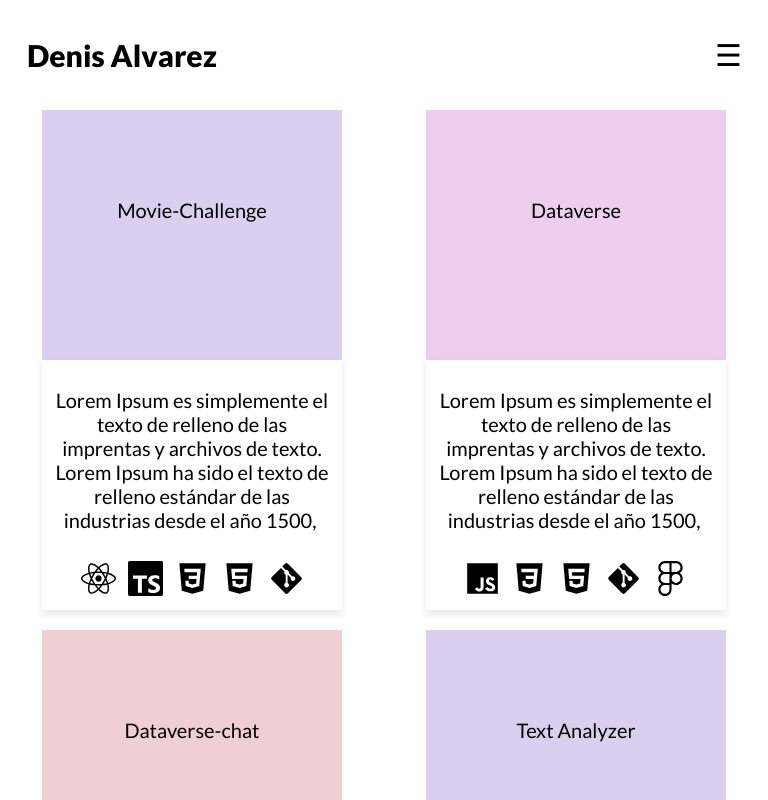
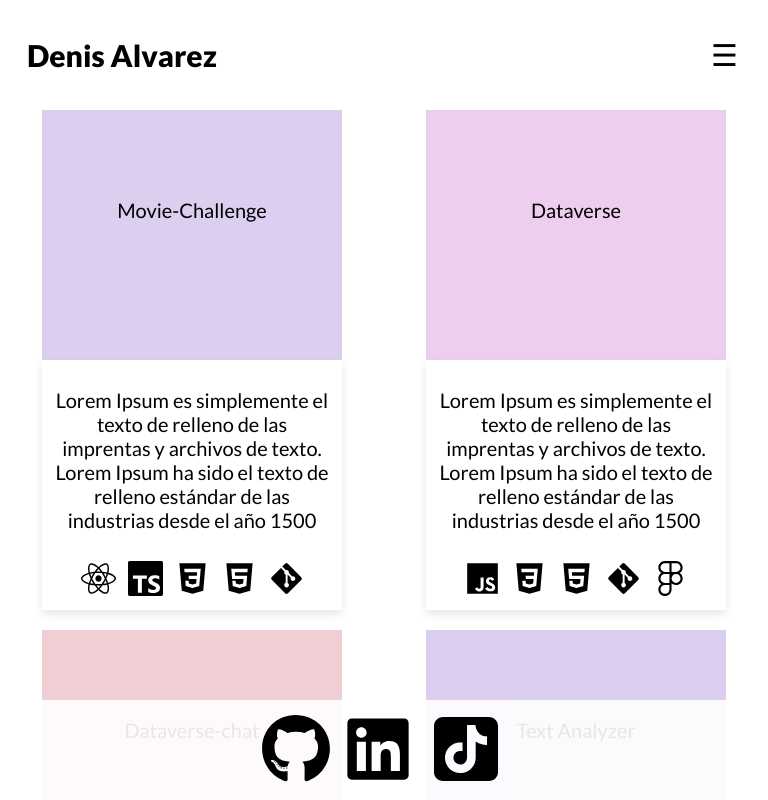
Before and after one commit to Deniisolo/denisolo, a React (Create React App) app: page /portfolio in a window 768 px wide. Shown: the top 800 px of the page. Built offline with nearby package versions, Linux system fonts and the light colour scheme.

Commit message:
fix( style): add fix at send button, contacme and aboutme

```diff
--- a/src/components/atoms/Navbarbutton.css
+++ b/src/components/atoms/Navbarbutton.css
@@ -17,3 +17,9 @@
     font-size: 20px;
   }
 }
+
+@media (min-width: 600px) and (max-width: 1024px) {
+  .Navbarbutton {
+    font-size: 20px;
+  }
+}
--- a/src/components/atoms/Sendbutton.css
+++ b/src/components/atoms/Sendbutton.css
@@ -1,6 +1,7 @@
 .sendButton {
   background-color: #bb99f2;
   color: #ffffff;
+  padding: 0%;
   border: none;
   height: 50px;
   width: 110px;
--- a/src/components/atoms/showCvButton.css
+++ b/src/components/atoms/showCvButton.css
@@ -8,6 +8,8 @@
   border-radius: 20px;
   padding: 10px;
   color: black;
+  height: 50px;
+  margin-top: 50px;
 }
 .cvButton:hover {
   box-shadow: 0 4px 8px rgba(0, 0, 0, 0.2);
--- a/src/components/molecules/Navbar.css
+++ b/src/components/molecules/Navbar.css
@@ -58,6 +58,7 @@
     right: 20px;
     color: black;
     z-index: 1;
+    padding: 10px;
   }
 }
 @media (max-width: 1024px) {
--- a/src/components/molecules/Navbar.jsx
+++ b/src/components/molecules/Navbar.jsx
@@ -1,4 +1,4 @@
-import React, { useState } from "react";
+import React, { useState, useEffect, useRef } from "react";
 import "./Navbar.css";
 import { Logo } from "../atoms/Logo";
 import { Navbarbutton } from "../atoms/Navbarbutton";
@@ -6,13 +6,32 @@ import { useNavigate } from "react-router-dom";
 
 export function Navbar() {
   const [isOpen, setIsOpen] = useState(false);
+  const menuRef = useRef(null);
+  const navigate = useNavigate();
 
   const toggleMenu = () => {
     setIsOpen(!isOpen);
   };
-  const navigate = useNavigate();
+
+  const handleClickOutside = (event) => {
+    if (menuRef.current && !menuRef.current.contains(event.target)) {
+      setIsOpen(false);
+    }
+  };
+
+  useEffect(() => {
+    if (isOpen) {
+      document.addEventListener("click", handleClickOutside);
+    } else {
+      document.removeEventListener("click", handleClickOutside);
+    }
+    return () => {
+      document.removeEventListener("click", handleClickOutside);
+    };
+  }, [isOpen]);
+
   return (
-    <div className="containerNav">
+    <div className="containerNav" ref={menuRef}>
       <Logo />
       <button className="hamburger" onClick={toggleMenu}>
         ☰
@@ -21,19 +40,21 @@ export function Navbar() {
         <Navbarbutton
           onClick={() => {
             navigate("/portfolio");
+            setIsOpen(false); // Cerrar el menú al hacer clic en un botón
           }}
           navBarinfo={"Portfolio"}
         />
         <Navbarbutton
           onClick={() => {
             navigate("/aboutme");
+            setIsOpen(false); // Cerrar el menú al hacer clic en un botón
           }}
           navBarinfo={"About me"}
         />
-
         <Navbarbutton
           onClick={() => {
             navigate("/contactme");
+            setIsOpen(false); // Cerrar el menú al hacer clic en un botón
           }}
           navBarinfo={"Contact me"}
         />
--- a/src/views/Aboutme.css
+++ b/src/views/Aboutme.css
@@ -1,10 +1,8 @@
 .aboutMeContainer {
-  height: 100%;
   display: grid;
   grid-template-columns: 1fr 1fr;
   grid-template-rows: auto;
   place-content: center;
-  gap: 50px;
 }
 
 .aboutMeContainerChildOne {
@@ -25,11 +23,14 @@
     grid-template-columns: 1fr;
   }
   .aboutMeContainerChildTwo {
+    display: flex;
     justify-content: center;
     height: 100%;
     width: 100%;
   }
   .aboutMeContainerChildOne {
-    align-content: center;
+    display: flex;
+    align-items: center;
+    justify-content: center;
   }
 }
--- a/src/views/Contactme.css
+++ b/src/views/Contactme.css
@@ -6,9 +6,10 @@
 }
 .contactmeContaineChildOne {
   display: flex;
-  flex-flow: column;
+  align-self: center;
   width: 50%;
   height: 50%;
+  padding: 70px;
 }
 .contactmeContaineChildTwo {
   display: flex;
@@ -23,6 +24,7 @@
   }
   .contactmeContaineChildOne {
     width: 100%;
-    height: 100%;
+    height: 70%;
+    padding: 0%;
   }
 }
--- a/src/views/Portfolio.css
+++ b/src/views/Portfolio.css
@@ -1,7 +1,38 @@
 .containerPortfolio {
+  display: flex;
+  flex-flow: column;
+  height: 85%;
+  width: 100%;
+}
+
+.containerPortfolioOne {
   display: flex;
   justify-content: space-around;
   flex-wrap: wrap;
   height: 100%;
   align-items: center;
 }
+@media (max-width: 768px) {
+  .containerPortfolio {
+    height: 100%;
+  }
+
+  .containerPortfolioOne {
+    overflow-y: auto;
+    padding-bottom: 100px;
+    flex-grow: 1;
+  }
+
+  .containerPortfolioTwo {
+    position: fixed;
+    bottom: 0;
+    left: 0;
+    width: 100%;
+    height: 100px;
+    z-index: 10;
+    background-color: rgba(255, 255, 255, 0.9);
+    display: flex;
+    justify-content: center;
+    align-items: center;
+  }
+}
--- a/src/views/Portfolio.jsx
+++ b/src/views/Portfolio.jsx
@@ -14,12 +14,13 @@ import { Allsocialmedia } from "../components/molecules/Allsocialmedia";
 export function Portfolio() {
   return (
     <div className="containerPortfolio">
+      <div className="containerPortfolioOne">
         <Card
           cardTwo={
             <div>
               <Contactinformation
                 ContactinformationParagraph={
-                "Lorem Ipsum es simplemente el texto de relleno de las imprentas y archivos de texto. Lorem Ipsum ha sido el texto de relleno estándar de las industrias desde el año 1500, "
+                  "Lorem Ipsum es simplemente el texto de relleno de las imprentas y archivos de texto. Lorem Ipsum ha sido el texto de relleno estándar de las industrias desde el año 1500"
                 }
               ></Contactinformation>
               <Techlogo imgtech={<FaReact size={"35px"} />}></Techlogo>
@@ -41,7 +42,7 @@ export function Portfolio() {
             <div>
               <Contactinformation
                 ContactinformationParagraph={
-                "Lorem Ipsum es simplemente el texto de relleno de las imprentas y archivos de texto. Lorem Ipsum ha sido el texto de relleno estándar de las industrias desde el año 1500, "
+                  "Lorem Ipsum es simplemente el texto de relleno de las imprentas y archivos de texto. Lorem Ipsum ha sido el texto de relleno estándar de las industrias desde el año 1500"
                 }
               ></Contactinformation>
               <Techlogo imgtech={<IoLogoJavascript size={"35px"} />}></Techlogo>
@@ -63,7 +64,7 @@ export function Portfolio() {
             <div>
               <Contactinformation
                 ContactinformationParagraph={
-                "Lorem Ipsum es simplemente el texto de relleno de las imprentas y archivos de texto. Lorem Ipsum ha sido el texto de relleno estándar de las industrias desde el año 1500, "
+                  "Lorem Ipsum es simplemente el texto de relleno de las imprentas y archivos de texto. Lorem Ipsum ha sido el texto de relleno estándar de las industrias desde el año 1500"
                 }
               ></Contactinformation>
               <Techlogo imgtech={<IoLogoJavascript size={"35px"} />}></Techlogo>
@@ -85,7 +86,7 @@ export function Portfolio() {
             <div>
               <Contactinformation
                 ContactinformationParagraph={
-                "Lorem Ipsum es simplemente el texto de relleno de las imprentas y archivos de texto. Lorem Ipsum ha sido el texto de relleno estándar de las industrias desde el año 1500, "
+                  "Lorem Ipsum es simplemente el texto de relleno de las imprentas y archivos de texto. Lorem Ipsum ha sido el texto de relleno estándar de las industrias desde el año 1500"
                 }
               ></Contactinformation>
               <Techlogo imgtech={<IoLogoJavascript size={"35px"} />}></Techlogo>
@@ -102,7 +103,10 @@ export function Portfolio() {
             ></Contactinformation>
           }
         ></Card>
+      </div>
+      <div className="containerPortfolioTwo">
         <Allsocialmedia></Allsocialmedia>
+      </div>
     </div>
   );
 }
```
Also changed, not shown: src/views/Aboutme.jsx (+1 -1 lines). Lines whose indentation alone changed are shown as unchanged.
